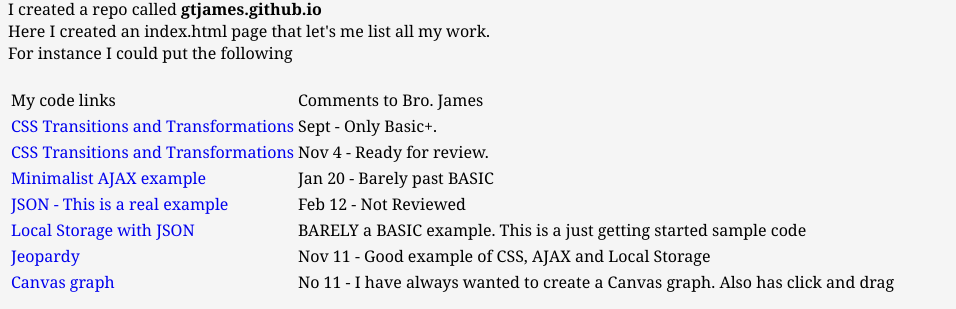
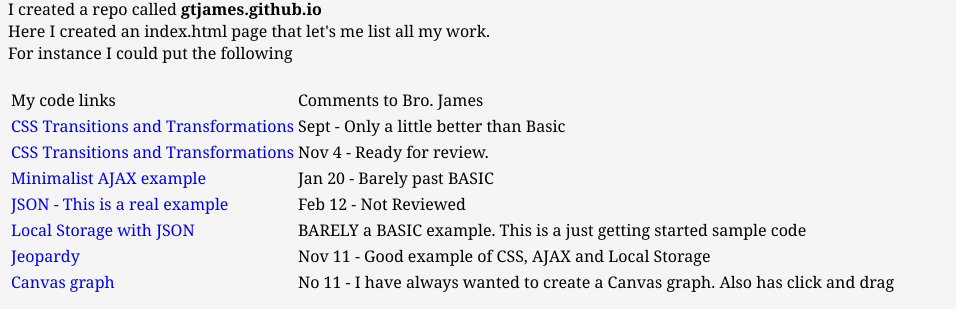
Before and after one commit to gtjames/gtjames.github.io, a Jekyll site: the page built from index.html, in a window 1280 px wide. Shown: the part 239-548 px from the top of the page, without its empty margins (0-956 px from the left). Built offline with Jekyll 4.4.1, drawn with Linux system fonts in a browser that asks for light colours.

Commit message:
Update index.html

```diff
--- a/index.html
+++ b/index.html
@@ -23,7 +23,7 @@
   For instance I could put the following<br><br>
   <table>
     <tr><td>My code links</td><td>Comments to Bro. James</td></tr>
-    <tr><td><a href="{{ site.github.url }}/Transitions.html">CSS Transitions and Transformations</a></td><td>Sept - Only Basic+.</td></tr>
+    <tr><td><a href="{{ site.github.url }}/Transitions.html">CSS Transitions and Transformations</a></td><td>Sept - Only a little better than Basic</td></tr>
     <tr><td><a href="{{ site.github.url }}/AJAX/AjaxTable.html">CSS Transitions and Transformations</a></td><td>Nov 4 - Ready for review.</td></tr>
     <tr><td><a href="{{ site.github.url }}/AJAX/tinyAJAX.html">Minimalist AJAX example</a></td><td>Jan 20 - Barely past BASIC</td></tr>
     <tr><td><a href="{{ site.github.url }}/JSON/json.html.html">JSON - This is a real example</a></td><td>Feb 12 - Not Reviewed</td></tr>
```
